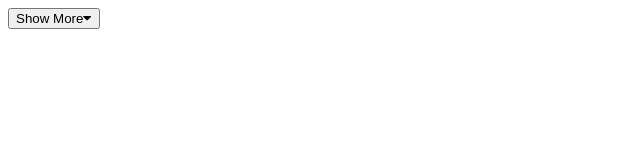
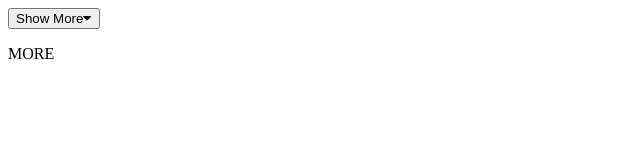
Before and after one commit to pandora100/react-sjpr8o, a React (Create React App) app: page / in a window 1280 px wide. Shown: the top 160 px of the page, without its empty margins (0-640 px from the left). Built offline with nearby package versions, Linux system fonts and the light colour scheme.

Commit message:
1 file modified

```diff
--- a/src/App.js
+++ b/src/App.js
@@ -9,10 +9,10 @@ export default function App() {
 
   useEffect(() => {
         // *** After render, don't do anything, just remember we've seen the render
-        if (hidden) {
+        if (hidden && moreRef.current) {
             console.log("hidden false");
             moreRef.current.className = "escondido";
-        } else {
+        } else if(!hidden && moreRef.current) {
             console.log("hidden true");
             moreRef.current.className = "aparecido";
         }
@@ -30,7 +30,7 @@ export default function App() {
     <i  className="fas fa-caret-down"></i>
   </button>
 
-  <p ref={moreRef} style={{display: 'none'}}>
+  <p ref={moreRef}>
       MORE
   </p>
   </React.Fragment>
```
